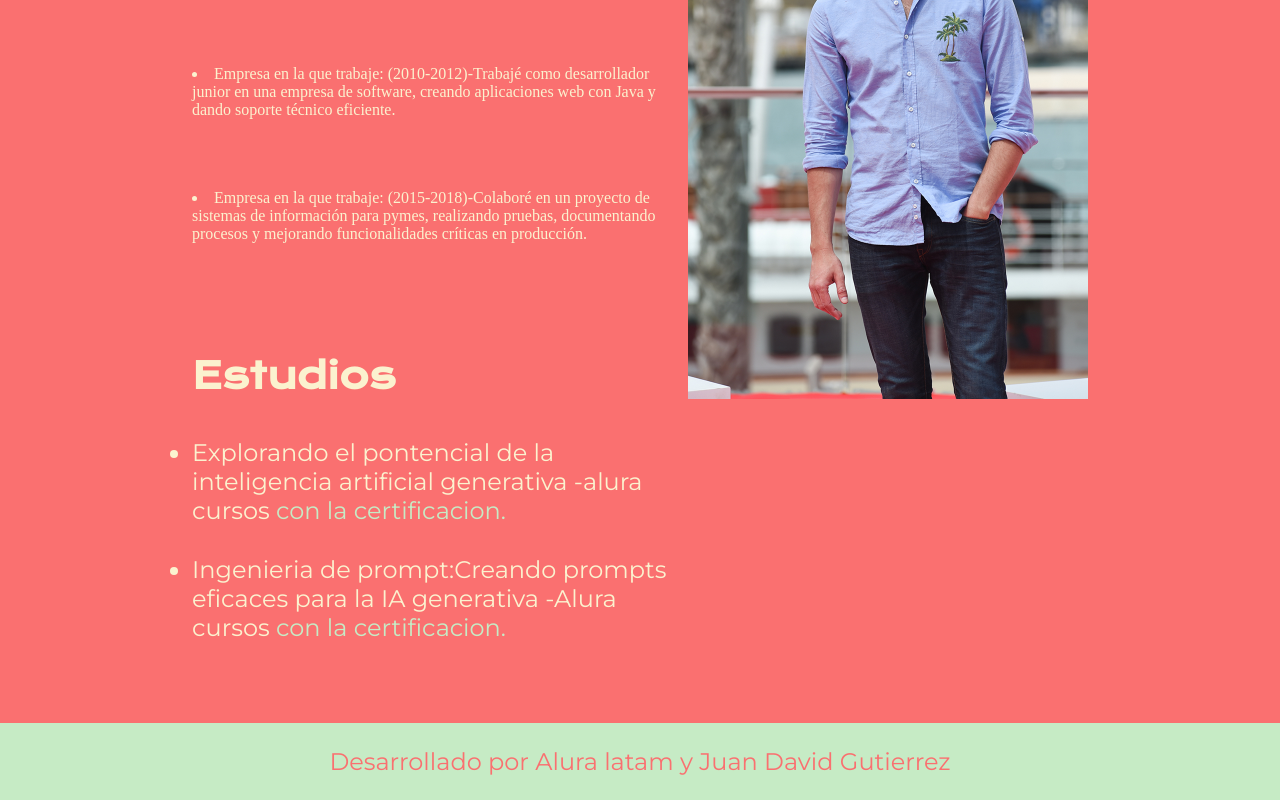
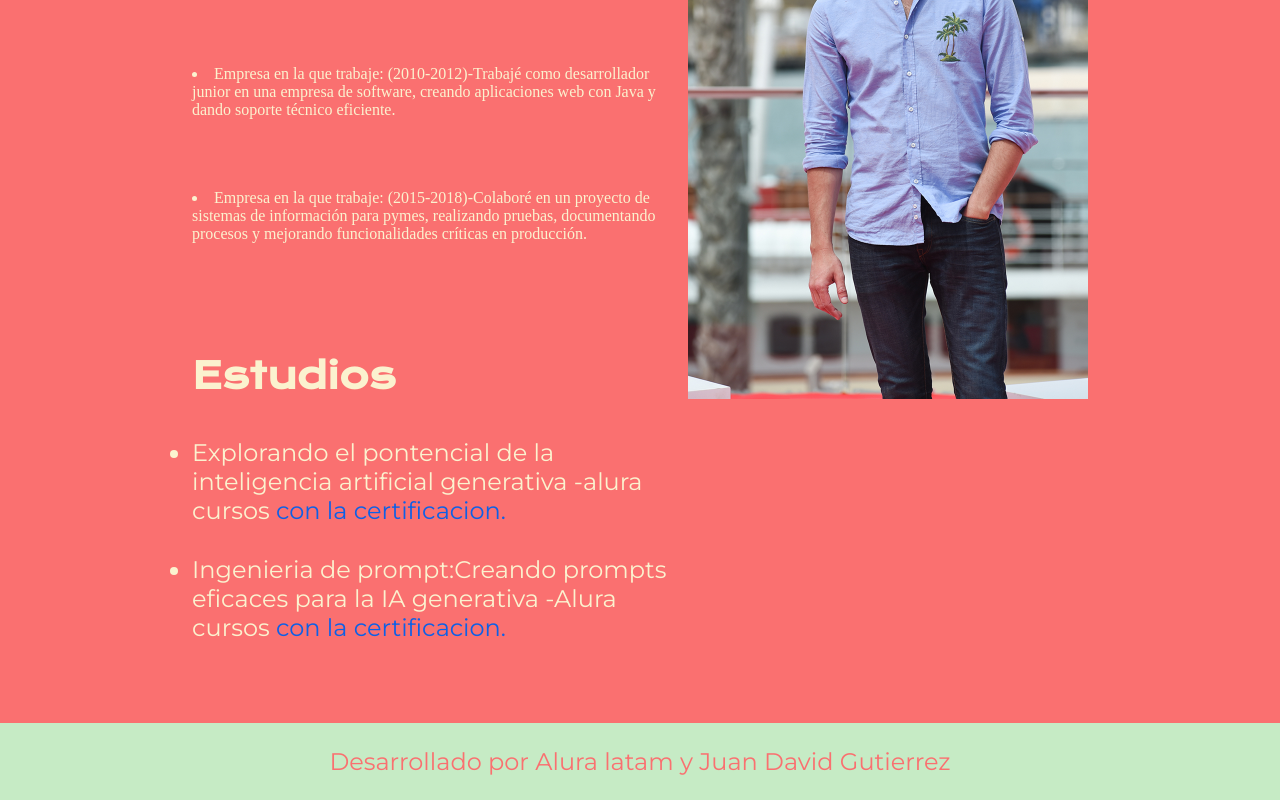
Before and after one commit to juancho87-bit/pagina-web-, a plain HTML site: page curriculum.html in a window 1280 px wide. Shown: the part 581-1381 px from the top of the page. Drawn offline with nearby package versions, Linux system fonts and the light colour scheme.

Commit message:
nuevo color link de enlace

```diff
--- a/styles/style.css
+++ b/styles/style.css
@@ -82,7 +82,7 @@ h1 {
 .presentacion_contenido_texto_a {
 
     text-decoration: none;
-    color: var(--color-terciario);
+    color: rgb(12, 96, 231);
 }
 
 li {
```
